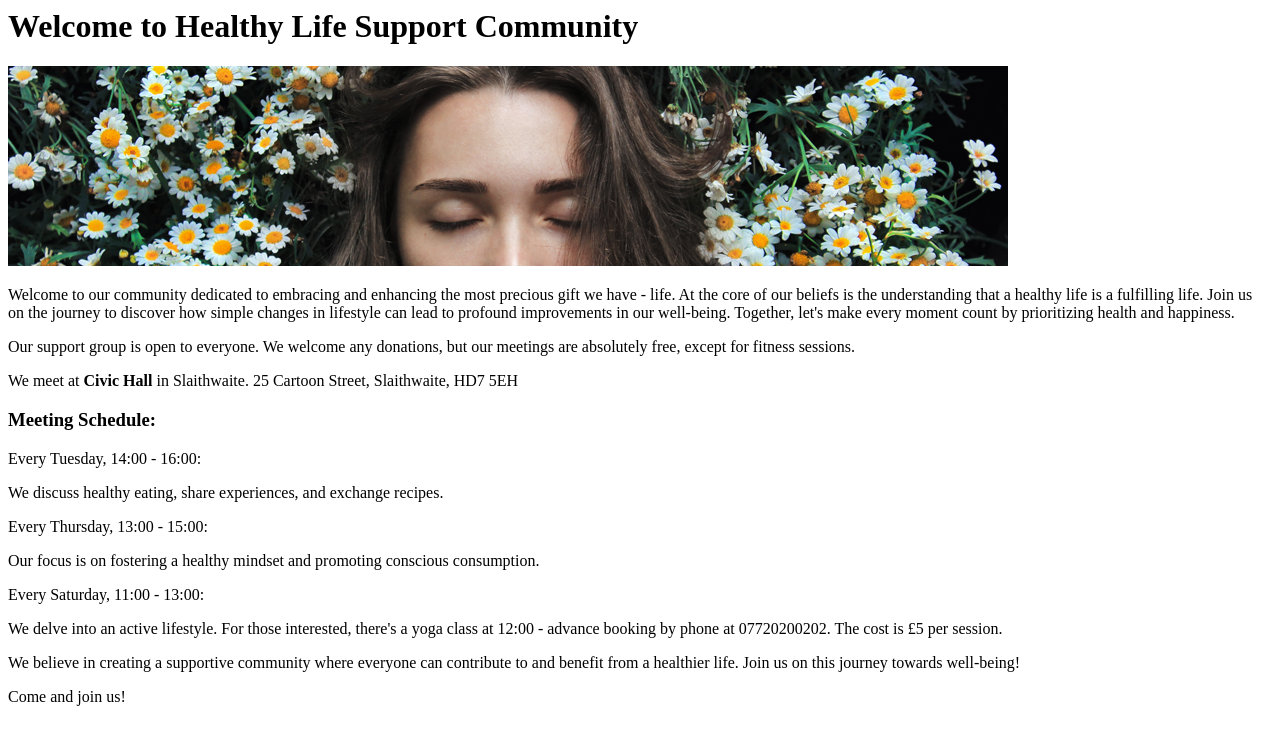
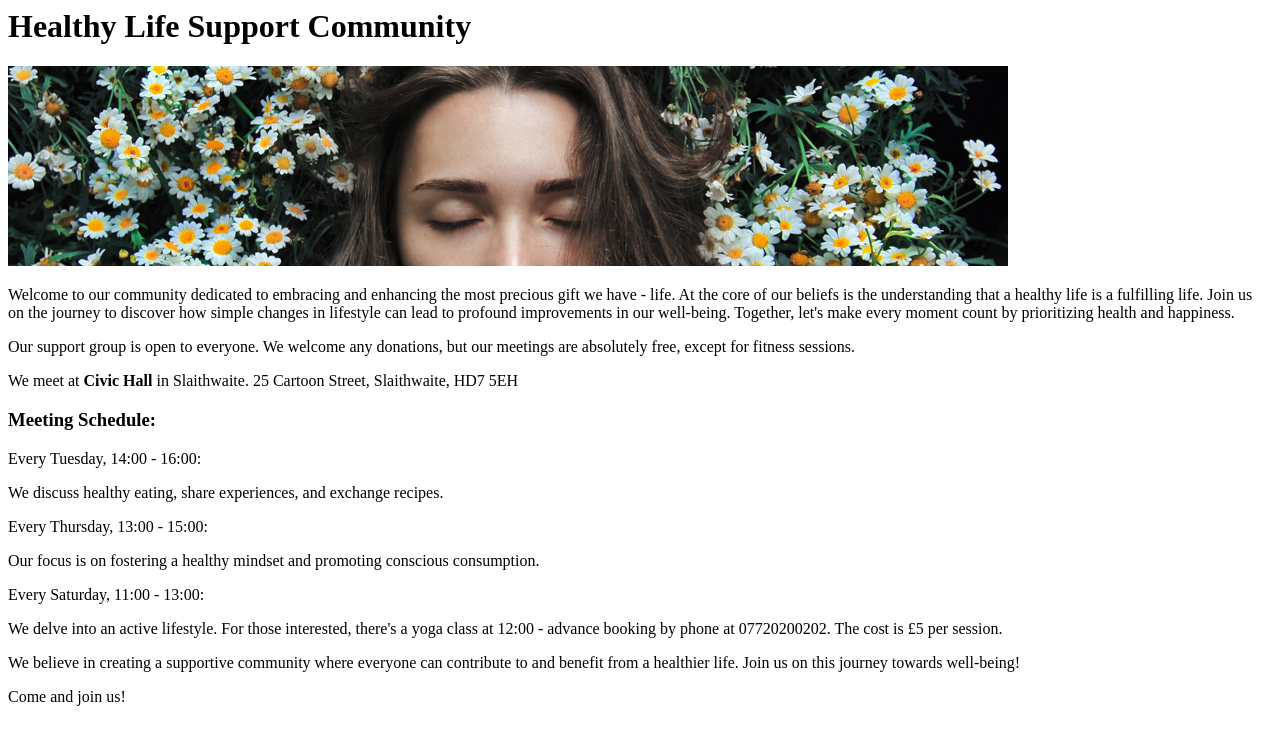
Before and after one commit to love34r434/healthy-life, a plain HTML site: page pages/index.html in a window 1280 px wide. Drawn offline with Linux system fonts and the light colour scheme; files whose address does not match are found by name.

Commit message:
Update index.html

```diff
--- a/pages/index.html
+++ b/pages/index.html
@@ -1,5 +1,5 @@
 <div>
-  <h1 id="header-title">Welcome to Healthy Life Support Community</h1>
+  <h1 id="header-title">Healthy Life Support Community</h1>
   <img
     src="assets/img/header-index.png"
     alt="Healthy Life Support Community. Be alive."
```
